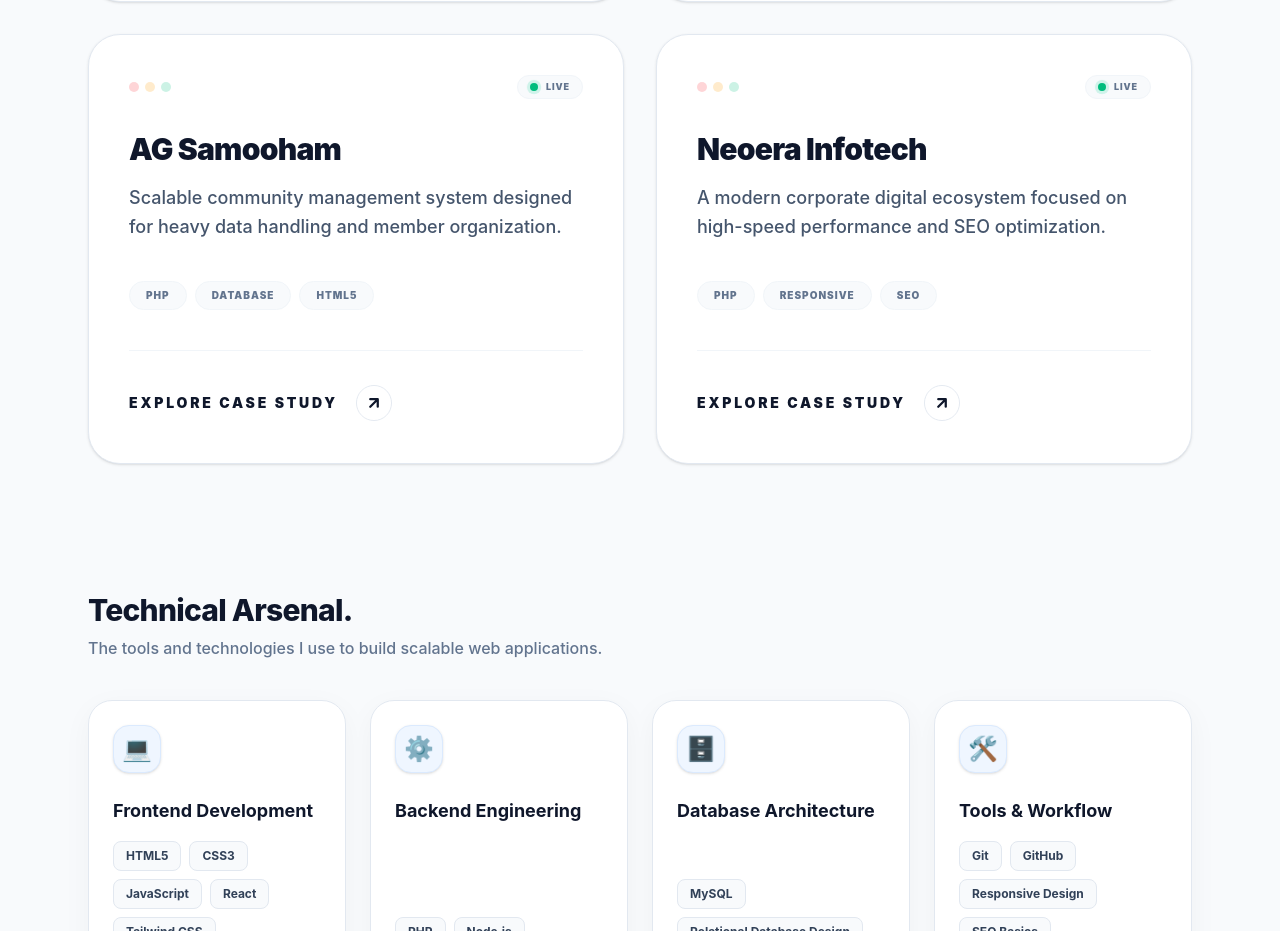
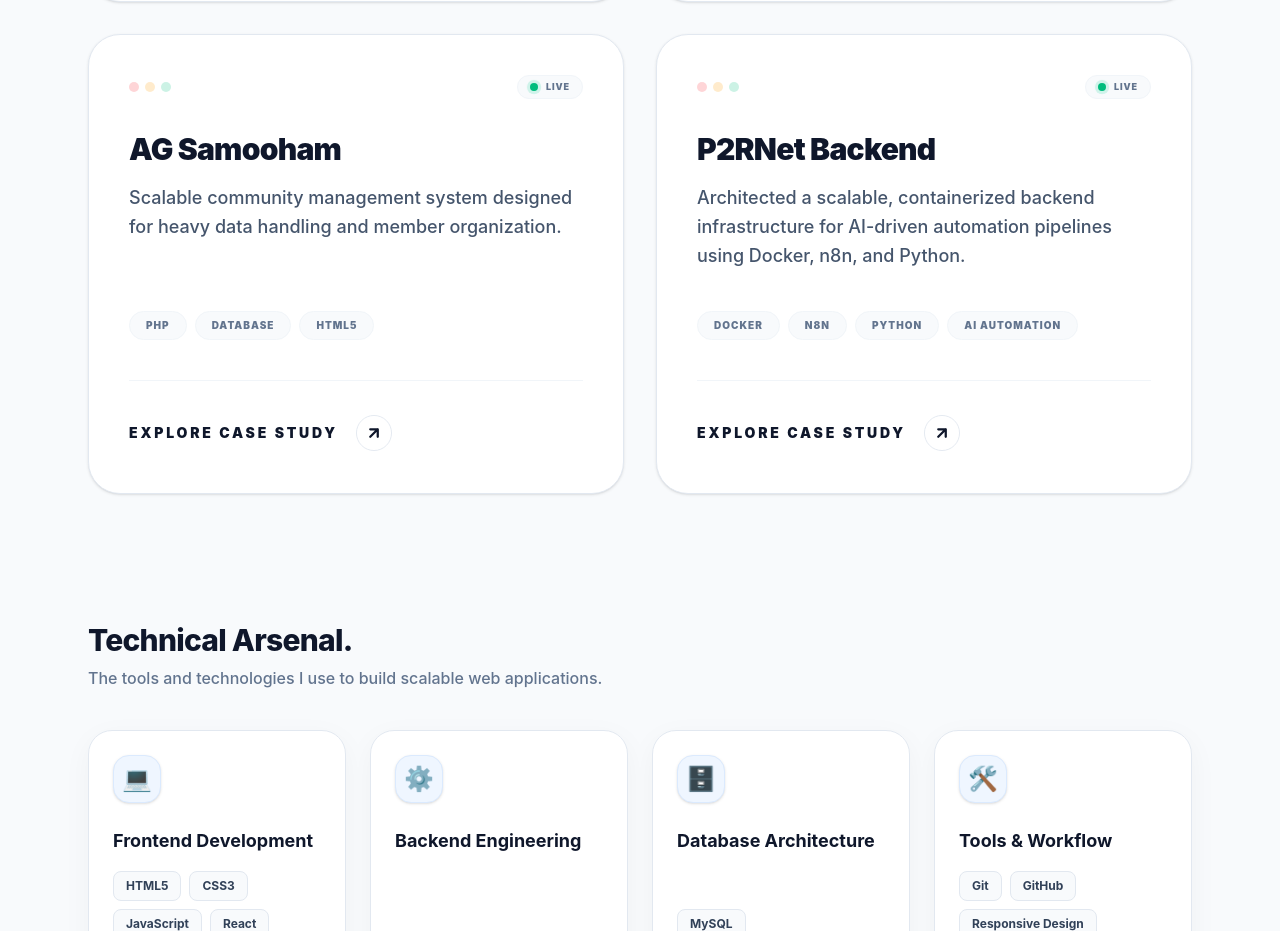
Before and after one commit to vabishek754-maker/abishek-portfolio, a React (Vite) app: page / in a window 1280 px wide. Shown: the part 2380-3311 px from the top of the page. Built offline with nearby package versions, Linux system fonts and the light colour scheme.

Commit message:
feat: Updated portfolio with P2RNet Backend project

```diff
--- a/src/components/Projects.jsx
+++ b/src/components/Projects.jsx
@@ -27,11 +27,11 @@ const projects = [
   },
   {
     id: "04",
-    title: "Neoera Infotech",
-    desc: "A modern corporate digital ecosystem focused on high-speed performance and SEO optimization.",
-    tech: ["PHP", "Responsive", "SEO"],
-    link: "https://neoerainfotech.com/",
-    glow: "group-hover:shadow-orange-500/20"
+    title: "P2RNet Backend",
+    desc: "Architected a scalable, containerized backend infrastructure for AI-driven automation pipelines using Docker, n8n, and Python.",
+    tech: ["Docker", "n8n", "Python", "AI Automation"],
+    link: "https://n8n.p2rnet.com",
+    glow: "group-hover:shadow-cyan-500/20"
   }
 ];
 
```
